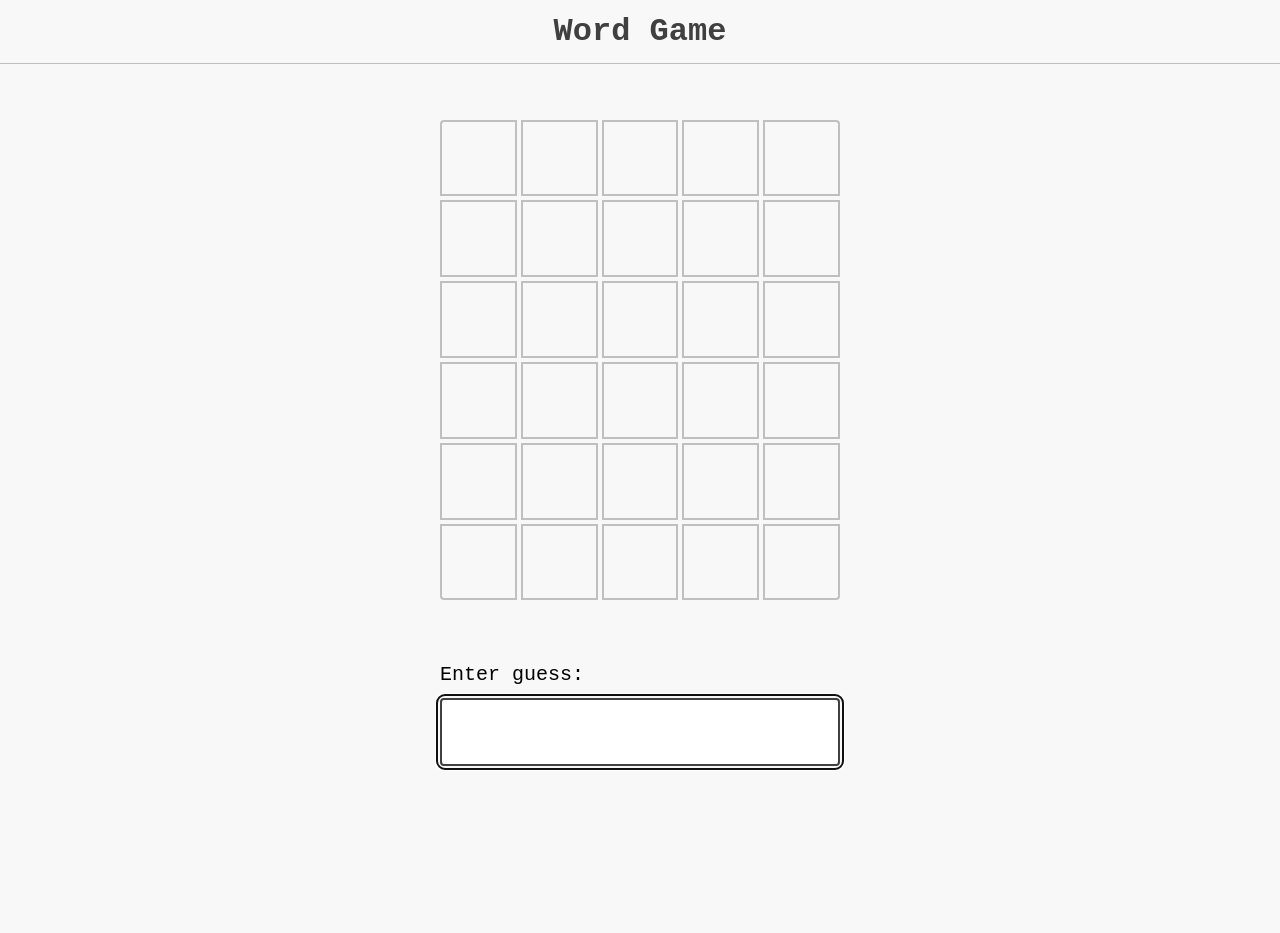
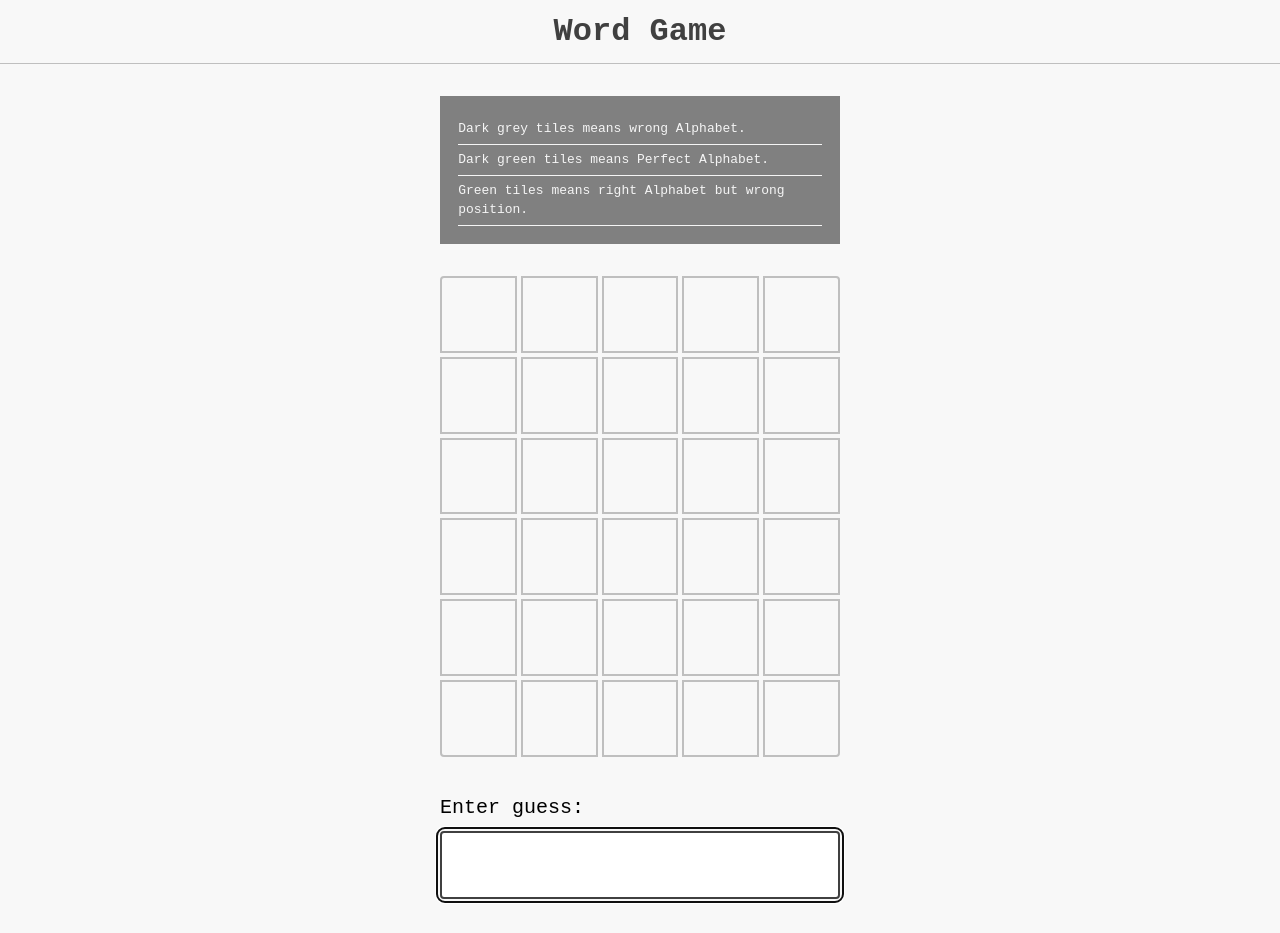
Before and after one commit to Nukelimer/wordle-game, a React (Vite) app: page / in a window 1280 px wide. Before the commit the page ends 800 px from the top, so only its background shows below. Built offline with nearby package versions, Linux system fonts and the light colour scheme.

Commit message:
fixed the color and a color guideline

```diff
--- /dev/null
+++ b/src/components/Colors/Colors.js
@@ -0,0 +1,30 @@
+import React from 'react';
+
+function Colors() {
+  return (
+    <div
+      style={{
+        display: 'flex',
+        flexDirection: 'column',
+        background: 'grey',
+        padding: '1.4em',
+        color: 'whitesmoke',
+        fontSize: '0.81rem',
+      }}>
+      <span
+        style={{ borderBottom: '1px solid whitesmoke', padding: '0.4em 0' }}>
+        Dark grey tiles means wrong Alphabet.
+      </span>
+      <span
+        style={{ borderBottom: '1px solid whitesmoke', padding: '0.4em 0' }}>
+        Dark green tiles means Perfect Alphabet.
+      </span>
+      <span
+        style={{ borderBottom: '1px solid whitesmoke', padding: '0.4em 0' }}>
+        Green tiles means right Alphabet but wrong position.
+      </span>
+    </div>
+  );
+}
+
+export default Colors;
--- /dev/null
+++ b/src/components/Colors/index.js
@@ -0,0 +1,2 @@
+export * from './Colors';
+export { default } from './Colors';
--- a/src/components/Game/Game.js
+++ b/src/components/Game/Game.js
@@ -6,6 +6,7 @@ import WordInput from '../WordInput/WordInput';
 import PreviousInputs from '../PreviousInput/PreviousInputs';
 import { ALLOWED_GUESSES } from '../PreviousInput/PreviousInputs';
 import GameOverBanner from '../GameOverBanner/GameOverBanner';
+import Colors from '../Colors/Colors';
 
 // Pick a random word on every pageload.
 const answer = sample(WORDS);
@@ -27,6 +28,7 @@ function Game() {
   };
   return (
     <>
+      <Colors/>
       <PreviousInputs temporaryInput={temporaryInput} answer={answer} />
       <WordInput handleSubmitGuess={handleSubmitGuess} gameState={gameState} />
       {gameState !== 'running' && <GameOverBanner gameState={gameState} answer={answer} numberOfGuesses={temporaryInput.length} />}
--- a/src/styles.css
+++ b/src/styles.css
@@ -6,10 +6,11 @@ html {
 
   --game-spacing: 32px;
   --header-height: 4rem;
-  /* color: hsl(60, 100%, 50%); */
+
 
   --color-success: hsl(120, 100%, 25%)00;
-  --color-warning: hsl(60, 80%, 28%);
+  --color-warning: hsl(0, 62%, 46%);
+  --color-warning: greenyellow;
   --color-error: hsl(0deg 70% 45%);
   --color-gray-100: hsl(0deg 0% 10%);
   --color-gray-300: hsl(0deg 0% 25%);
```
